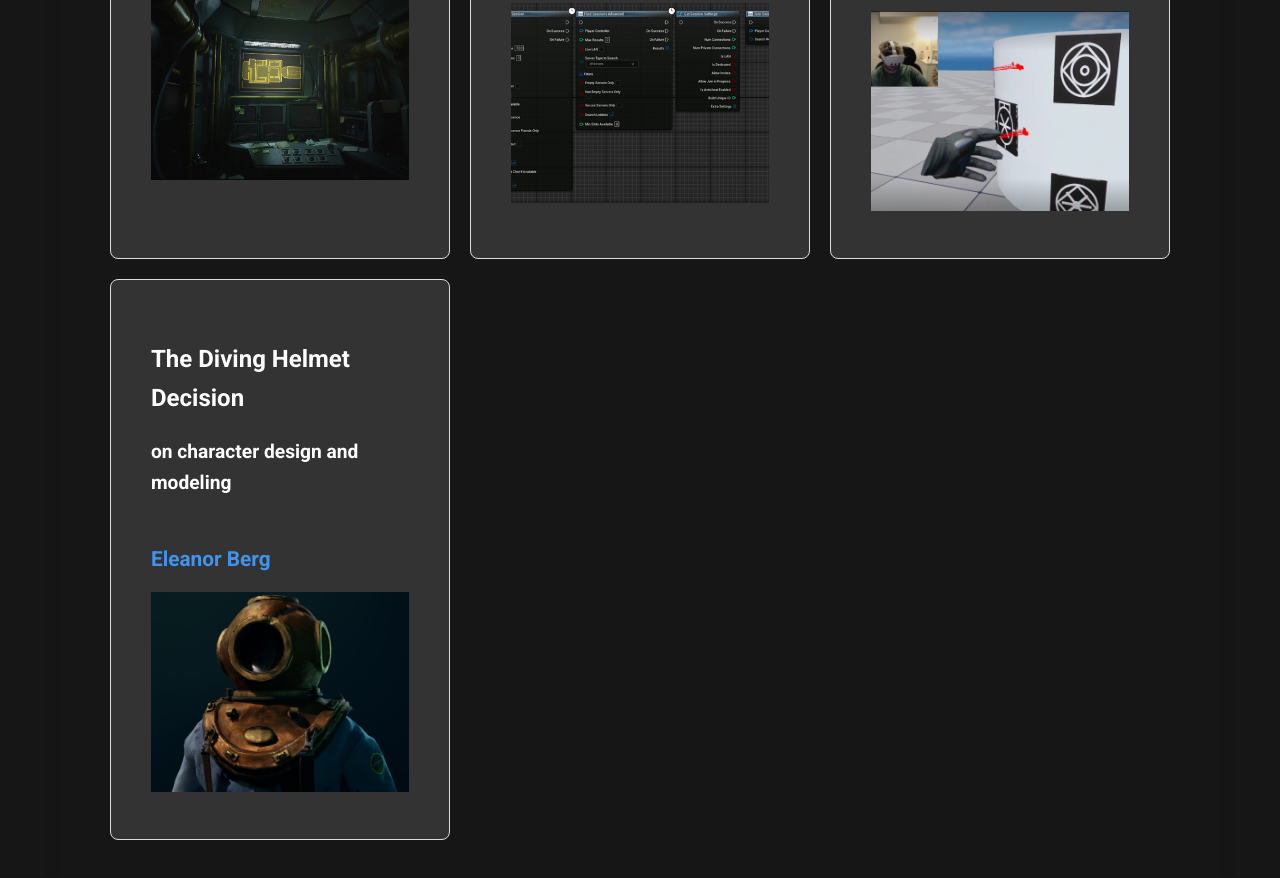
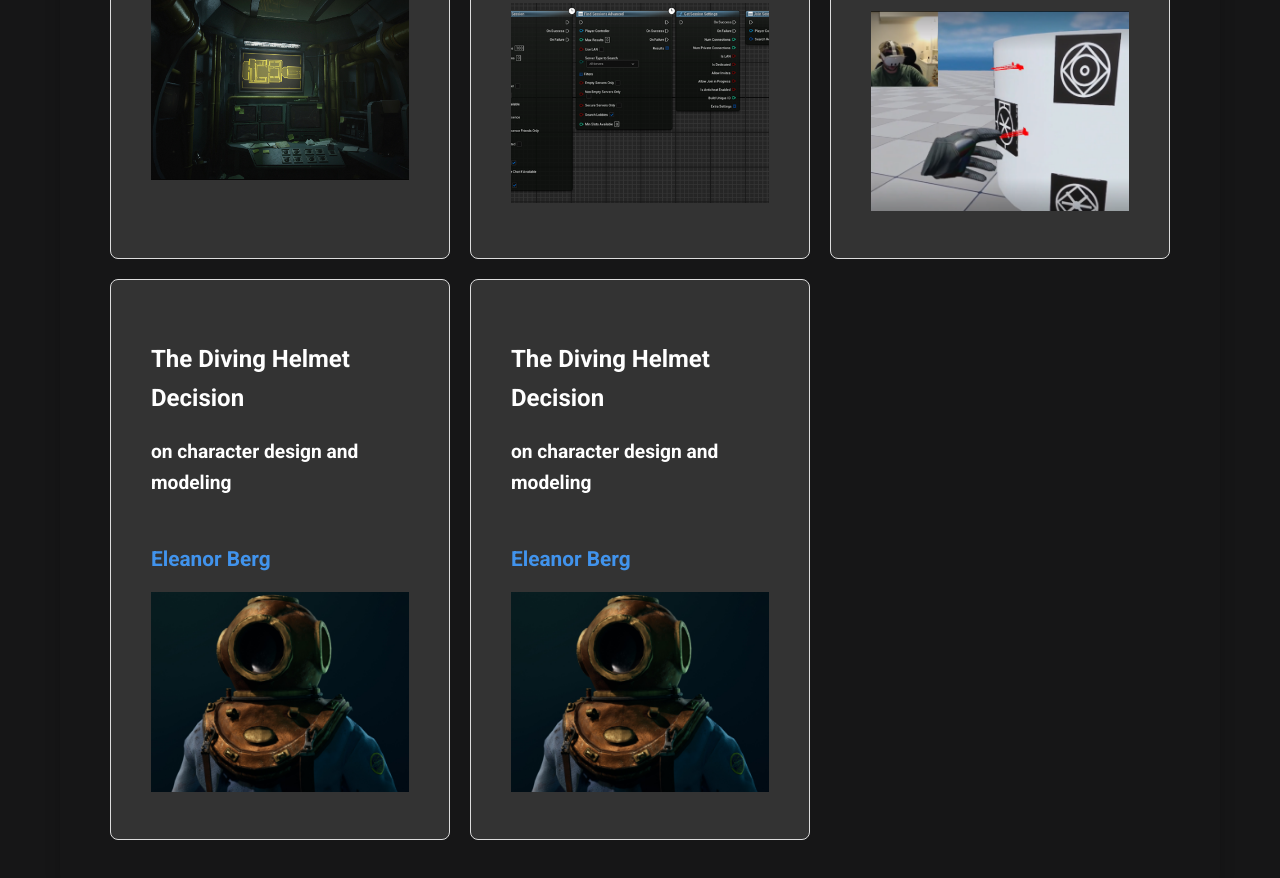
Before and after one commit to LeviathanInteractive/LeviathanInteractive.github.io, a plain HTML site: page Blogs.html in a window 1280 px wide. Shown: the part 1807-2685 px from the top of the page. Drawn offline with Linux system fonts and the light colour scheme.

Commit message:
Fix for Victor?
?????

```diff
--- a/Blogs.html
+++ b/Blogs.html
@@ -116,6 +116,14 @@
                             <img src="BlogImages\Blog10\NewLevelSequence._(8)0000.jpeg" alt="the Mechanic">
                         </a>
                     </div>
+                    <div class="blog-item">
+                        <a href="#" class="blog-link" data-post-id="10">
+                            <h1>The Diving Helmet Decision</h1>
+                            <h2>on character design and modeling</h2>
+                            <h3>Eleanor Berg</h3>
+                            <img src="BlogImages\Blog10\NewLevelSequence._(8)0000.jpeg" alt="the Mechanic">
+                        </a>
+                    </div>
                     <!-- Add more blog items as needed -->
                 </div>
             </section>
```
